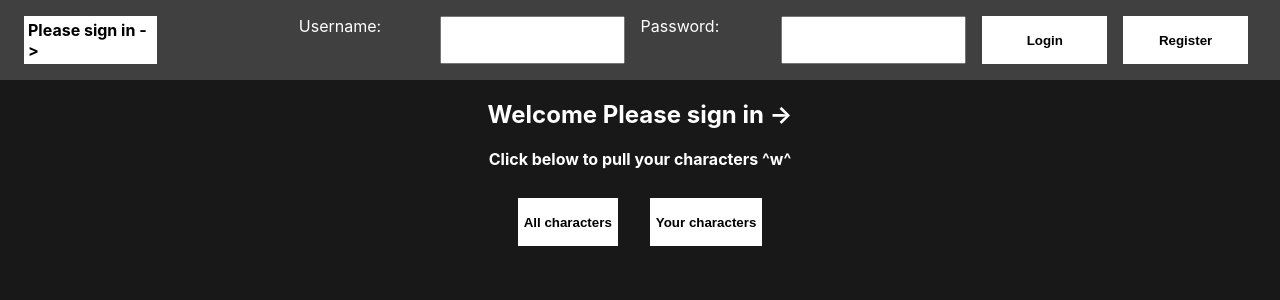
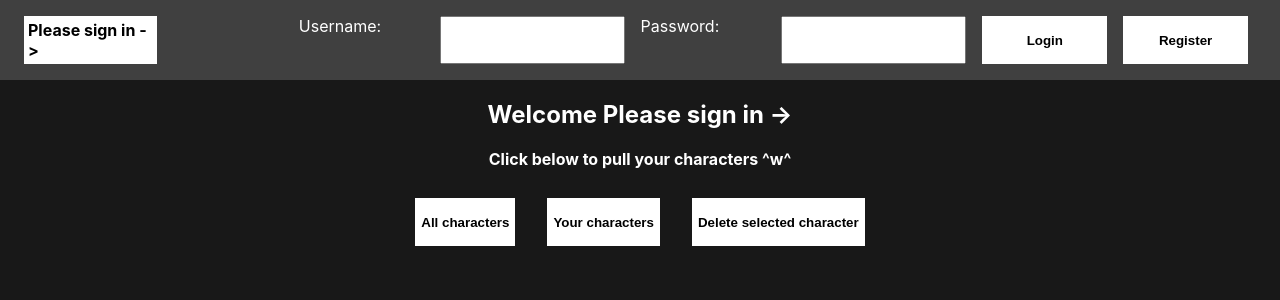
Before and after one commit to joeglDev/WIP-Character-portfolio, a React (Create React App) app in the folder frontend/: page / in a window 1280 px wide. Shown: the top 300 px of the page. Built offline with nearby package versions, Linux system fonts and the light colour scheme.

Commit message:
added delete button to CharGrid

```diff
--- a/frontend/src/components/CharGrid.tsx
+++ b/frontend/src/components/CharGrid.tsx
@@ -42,6 +42,10 @@ const CharGrid = () => {
     setCharData(actual.user_characters);
   };
 
+  const deleteCharacter = async (event: React.MouseEvent<HTMLElement>) => {
+    //grab selected char data and feed to model
+  };
+
   return (
     <section>
       <h1 className="chargrid__header">Welcome {user}</h1>
@@ -65,6 +69,14 @@ const CharGrid = () => {
         >
           Your characters
         </button>
+        <button
+          className="chargrid__form__button"
+          type="button"
+          aria-label="delete selected character"
+          onClick={deleteCharacter}
+        >
+          Delete selected character
+        </button>
       </form>
       <CharDetails></CharDetails>
       <ul className="charGrid__grid">
```
